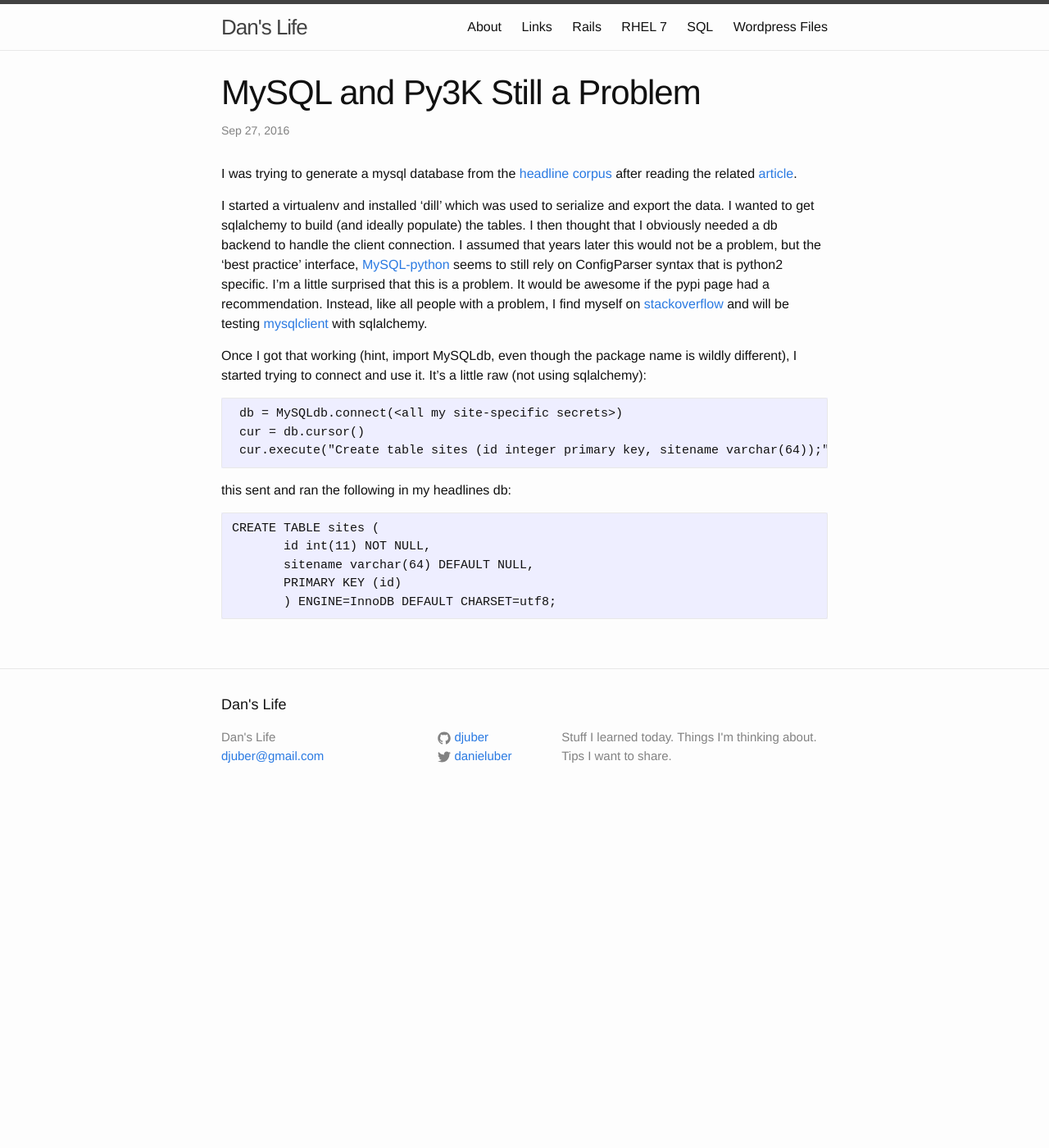
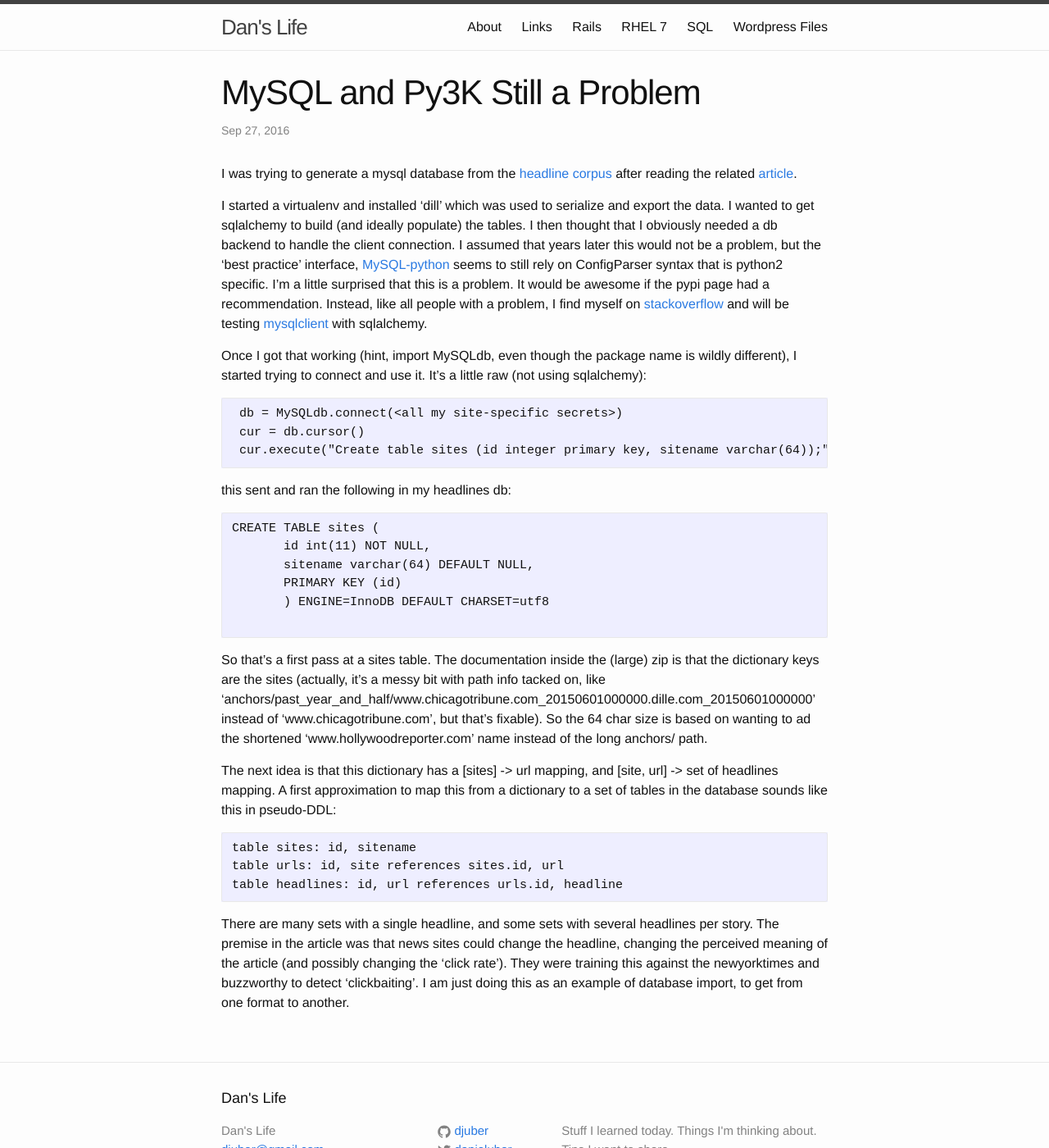
Before and after one commit to djuber/myblog, a Jekyll site: the page built from _posts/2016-09-27-MySQL-and-Py3K-Still-a-Problem.markdown, in a window 1280 px wide and 1400 px high. Shown: the whole window at 82% size. Built offline with Jekyll 4.4.1, drawn with Linux system fonts in a browser that asks for light colours.

Commit message:
automated 2016-09-27-09:43:01

````diff
--- a/_posts/2016-09-27-MySQL-and-Py3K-Still-a-Problem.markdown
+++ b/_posts/2016-09-27-MySQL-and-Py3K-Still-a-Problem.markdown
@@ -26,5 +26,17 @@ CREATE TABLE sites (
        id int(11) NOT NULL,
        sitename varchar(64) DEFAULT NULL,
        PRIMARY KEY (id)
-       ) ENGINE=InnoDB DEFAULT CHARSET=utf8;
- ```
+       ) ENGINE=InnoDB DEFAULT CHARSET=utf8
+
+```
+
+So that's a first pass at a sites table. The documentation inside the (large) zip is that the dictionary keys are the sites (actually, it's a messy bit with path info tacked on, like 'anchors/past_year_and_half/www.chicagotribune.com_20150601000000.dille.com_20150601000000' instead of 'www.chicagotribune.com', but that's fixable). So the 64 char size is based on wanting to ad the shortened 'www.hollywoodreporter.com' name instead of the long anchors/ path.
+
+The next idea is that this dictionary has a [sites] -> url mapping, and [site, url] -> set of headlines mapping. A first approximation to map this from a dictionary to a set of tables in the database sounds like this in pseudo-DDL:
+
+```
+table sites: id, sitename
+table urls: id, site references sites.id, url
+table headlines: id, url references urls.id, headline
+```
+There are many sets with a single headline, and some sets with several headlines per story. The premise in the article was that news sites could change the headline, changing the perceived meaning of the article (and possibly changing the 'click rate'). They were training this against the newyorktimes and buzzworthy to detect 'clickbaiting'. I am just doing this as an example of database import, to get from one format to another.
````
